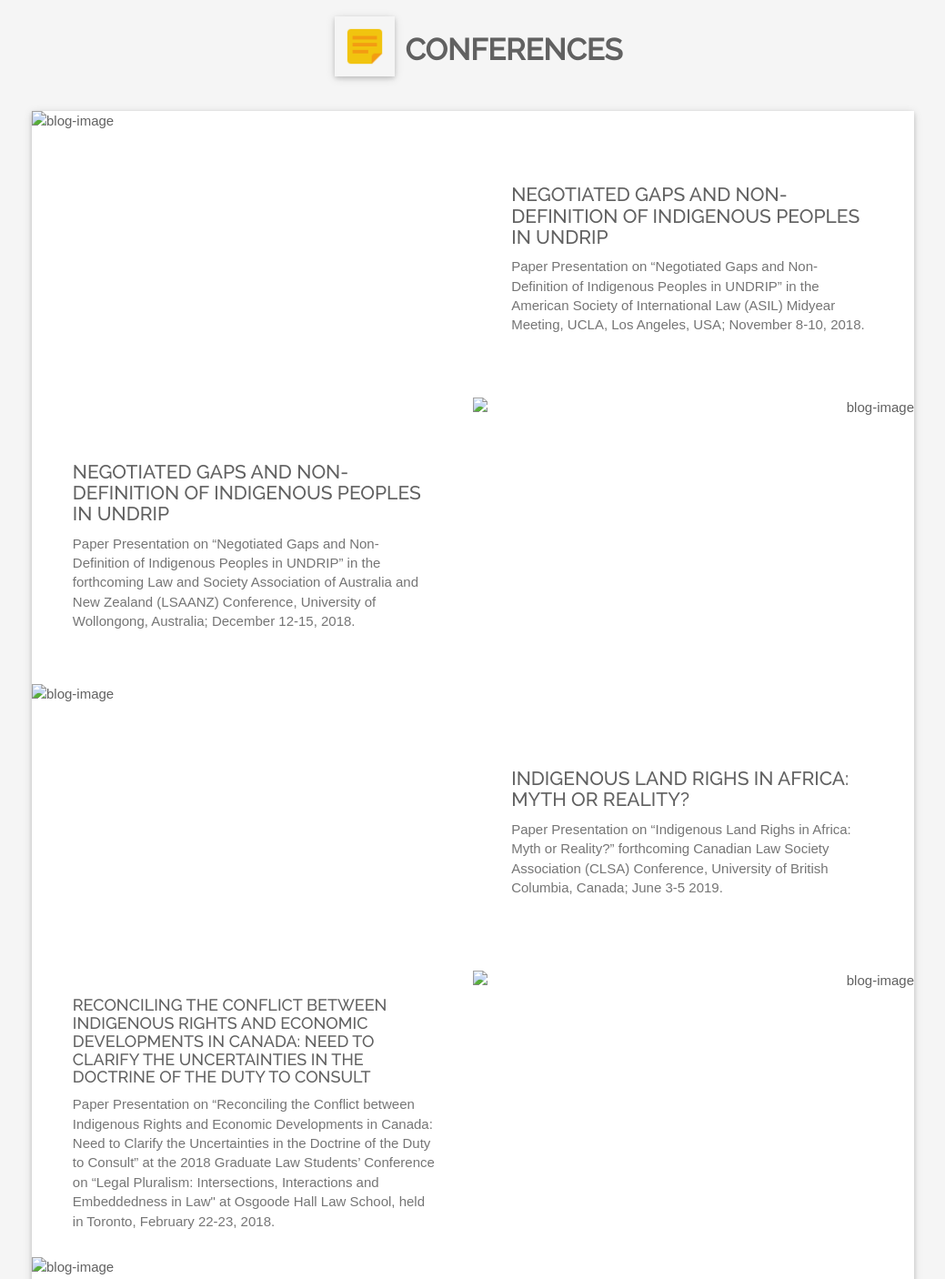
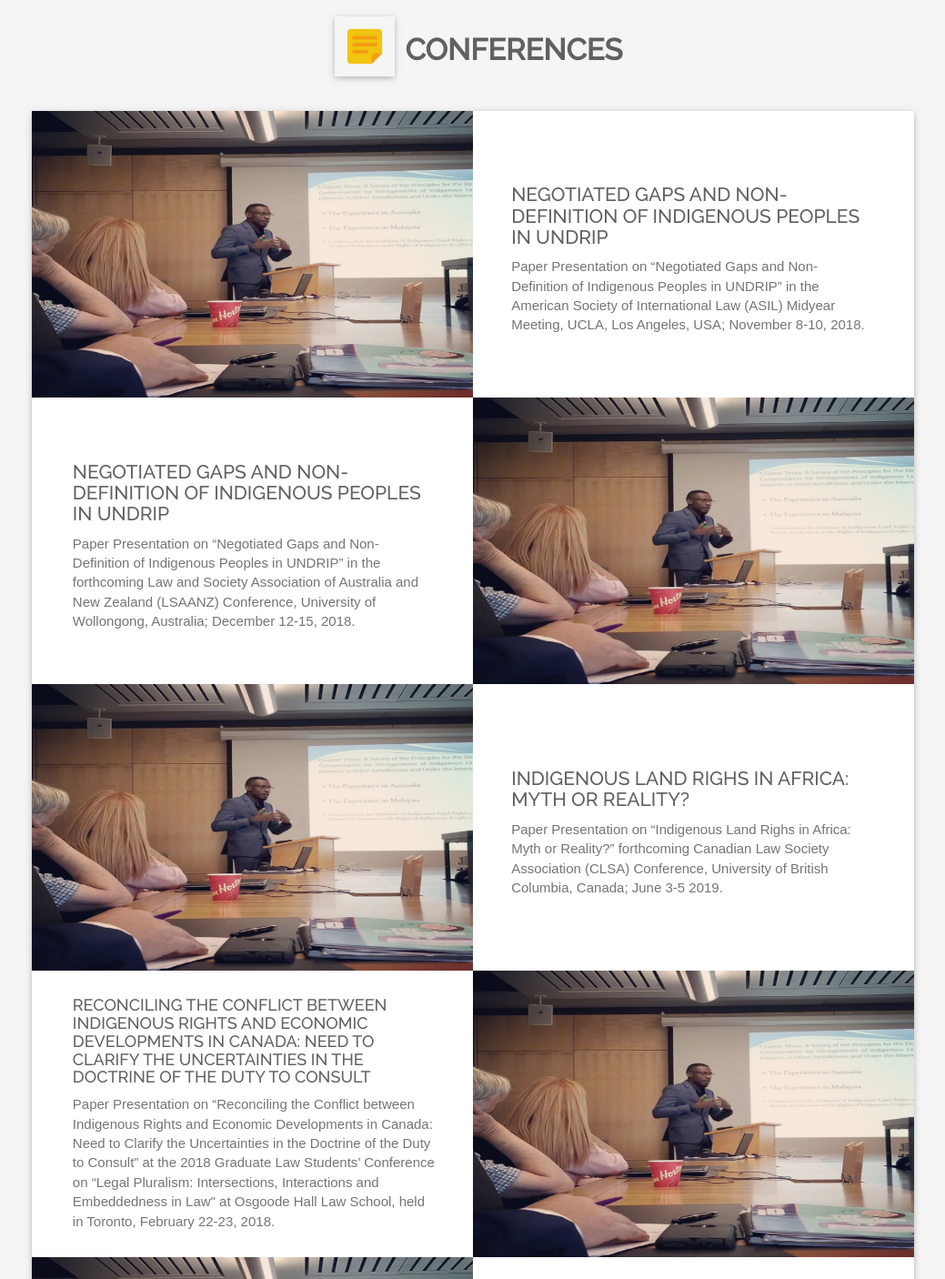
Before and after one commit to TeeXee19/Nnaemeka, a plain HTML site: page index.html in a window 1280 px wide. Shown: the part 4040-5446 px from the top of the page at 91% size, without its empty margins (120-1159 px from the left). Drawn offline with Linux system fonts and the light colour scheme; a web font is replaced by a local one.

Commit message:
attempt no.4 to fix image bug

```diff
--- a/index.html
+++ b/index.html
@@ -775,7 +775,7 @@ University of Nigeria Law Clinic:</b> Member (2008-2013)</li>
                     <div class="blog odd">
                         <!--IMAGE-->
                         <div class="image">
-                            <img alt="blog-image" src="../images/profile/blog.png"/>
+                            <img alt="blog-image" src="../images/profile/blog-1.png"/>
                             <div class="image-overlay">
                                 <div class="comments">
                                     <i class="fa fa-user"></i> Nnaemeka Ezeani
@@ -796,7 +796,7 @@ University of Nigeria Law Clinic:</b> Member (2008-2013)</li>
                     <div class="blog even">
                         <!--IMAGE-->
                         <div class="image">
-                            <img alt="blog-image" src="../images/profile/blog.png"/>
+                            <img alt="blog-image" src="../images/profile/blog-1.png"/>
                             <div class="image-overlay">
                                 <div class="comments">
                                     <i class="fa fa-user"></i> Nnaemeka Ezeani
@@ -817,7 +817,7 @@ University of Nigeria Law Clinic:</b> Member (2008-2013)</li>
                     <div class="blog odd">
                         <!--IMAGE-->
                         <div class="image">
-                            <img alt="blog-image" src="../images/profile/blog.png"/>
+                            <img alt="blog-image" src="../images/profile/blog-1.png"/>
                             <div class="image-overlay">
                                 <div class="comments">
                                     <i class="fa fa-user"></i> Nnaemeka Ezeani
@@ -838,7 +838,7 @@ University of Nigeria Law Clinic:</b> Member (2008-2013)</li>
                     <div class="blog even infoarr">
                         <!--IMAGE-->
                         <div class="image">
-                            <img alt="blog-image" src="../images/profile/blog.png"/>
+                            <img alt="blog-image" src="../images/profile/blog-1.png"/>
                             <div class="image-overlay">
                                 <div class="comments">
                                     <i class="fa fa-user"></i> Nnaemeka Ezeani
@@ -859,7 +859,7 @@ University of Nigeria Law Clinic:</b> Member (2008-2013)</li>
                     <div class="blog odd">
                         <!--IMAGE-->
                         <div class="image">
-                            <img alt="blog-image" src="../images/profile/blog.png"/>
+                            <img alt="blog-image" src="../images/blog/blog-1.png"/>
                             <div class="image-overlay">
                                 <div class="comments">
                                     <i class="fa fa-user"></i> Nnaemeka Ezeani
```
